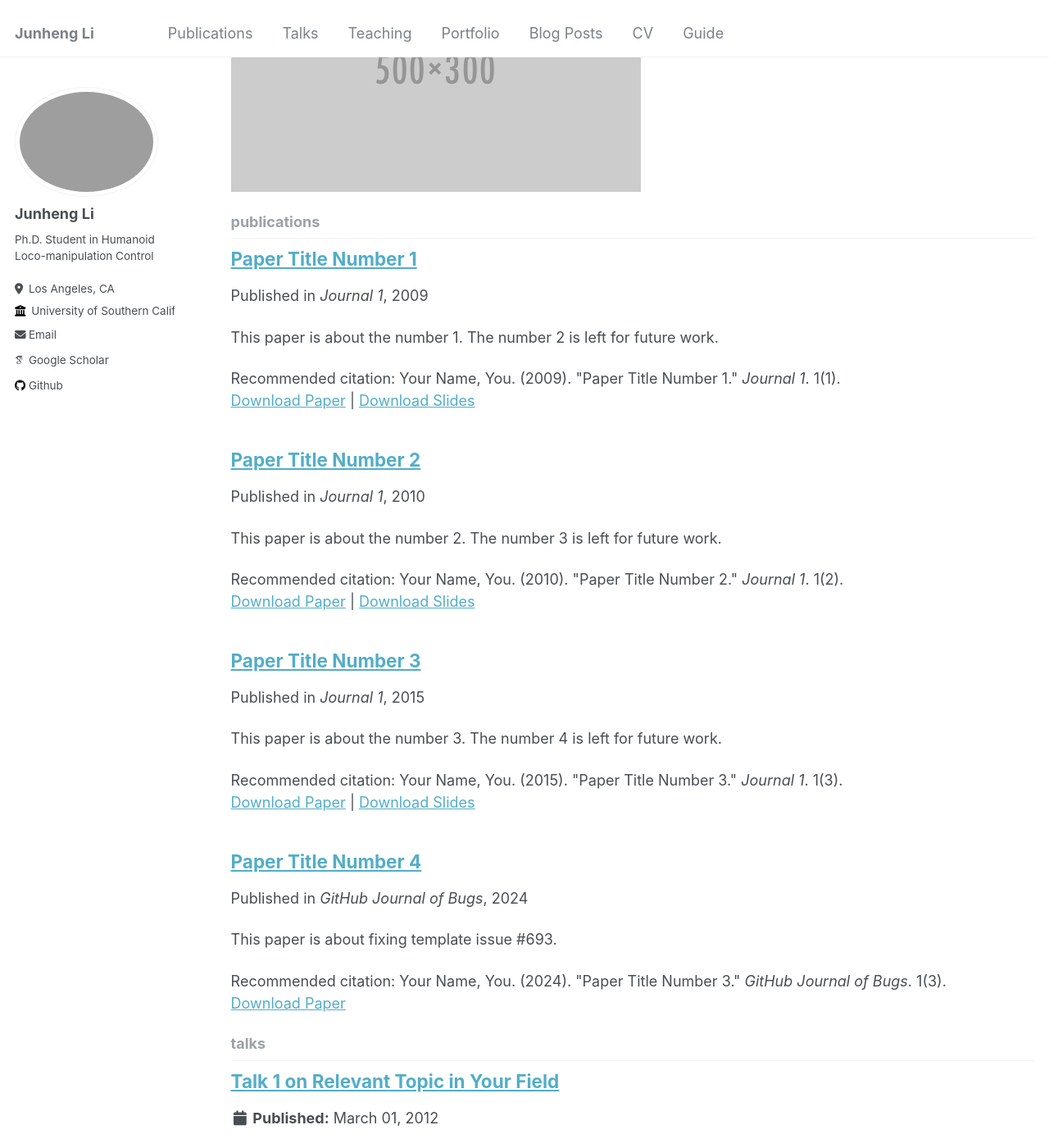
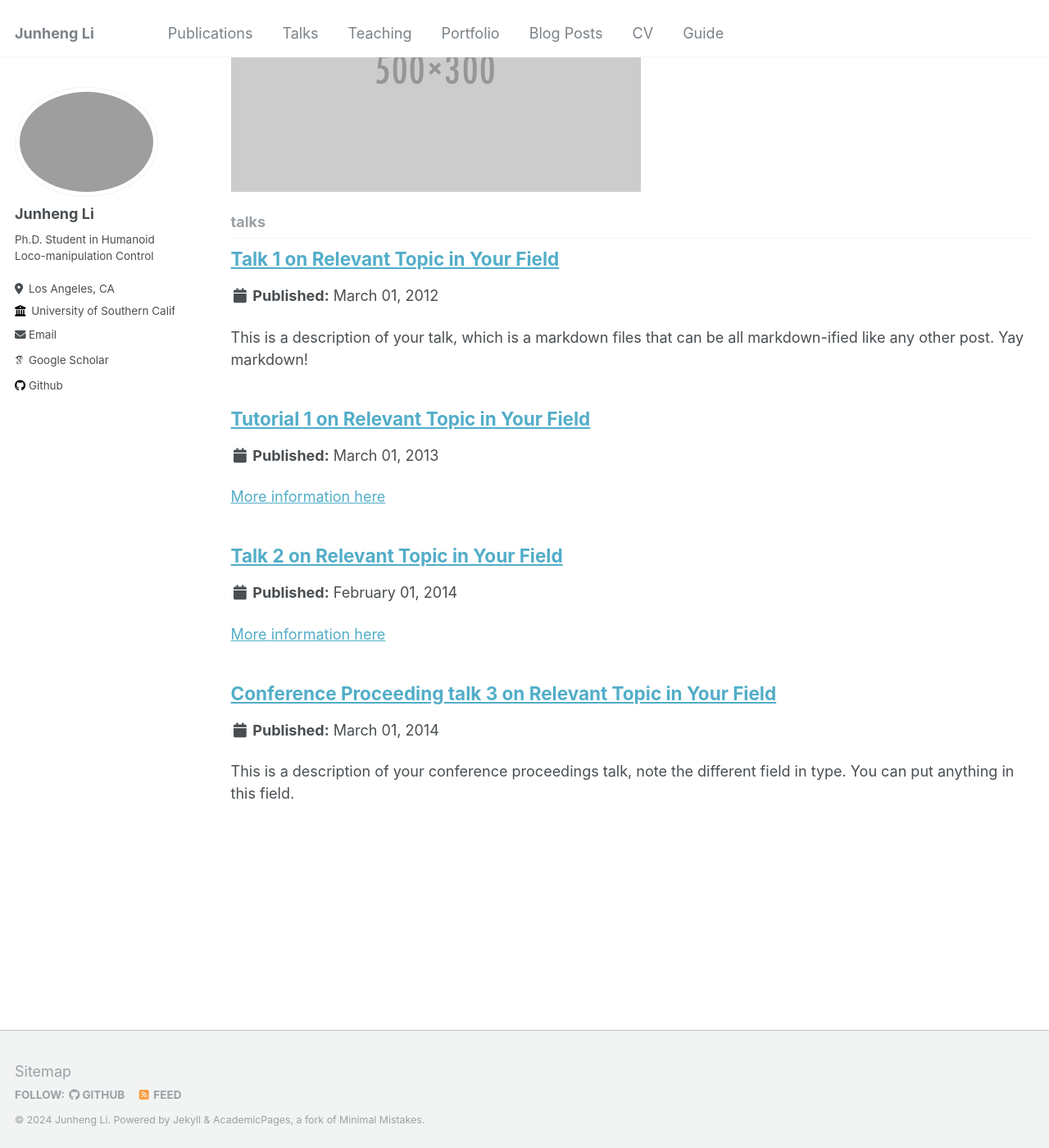
Before and after one commit to junhengl/junhengl.github.io, a Jekyll site: the page built from _pages/collection-archive.html, in a window 1280 px wide and 1400 px high, scrolled down 858 px. Shown: the whole window at 82% size. Built offline with Jekyll 4.4.1, drawn with Linux system fonts in a browser that asks for light colours; some web fonts are replaced; part of the change alters nothing that is shown; some of the changed text lies outside the part shown.

```diff
--- a/_config.yml
+++ b/_config.yml
@@ -57,7 +57,7 @@ author:
   keybase          : # Username
   instagram        : # Username
   lastfm           : # Username
-  linkedin         : # Username
+  linkedin         : # junheng-li-b24633206
   mastodon         : # URL
   medium           : # URL
   pinterest        : # Username
@@ -201,10 +201,10 @@ kramdown:
 # Collections
 collections:
   teaching:
-    output: true
+    output: false
     permalink: /:collection/:path/
   publications:
-    output: true
+    output: false
     permalink: /:collection/:path/
   portfolio:
     output: true
```
